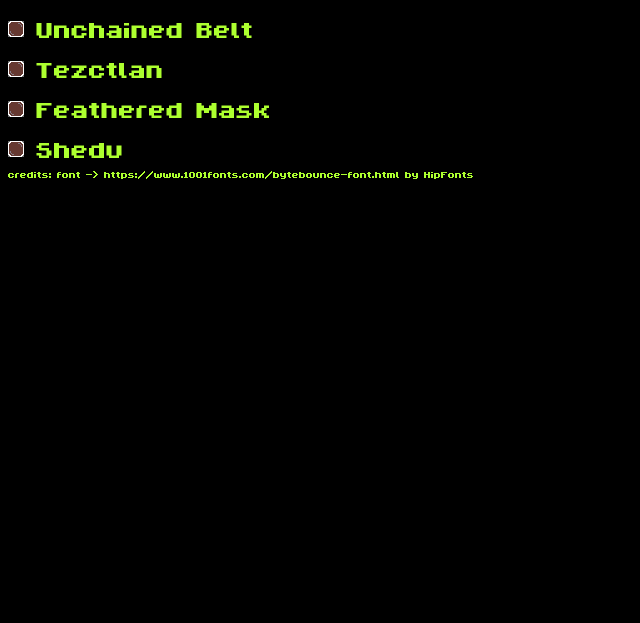
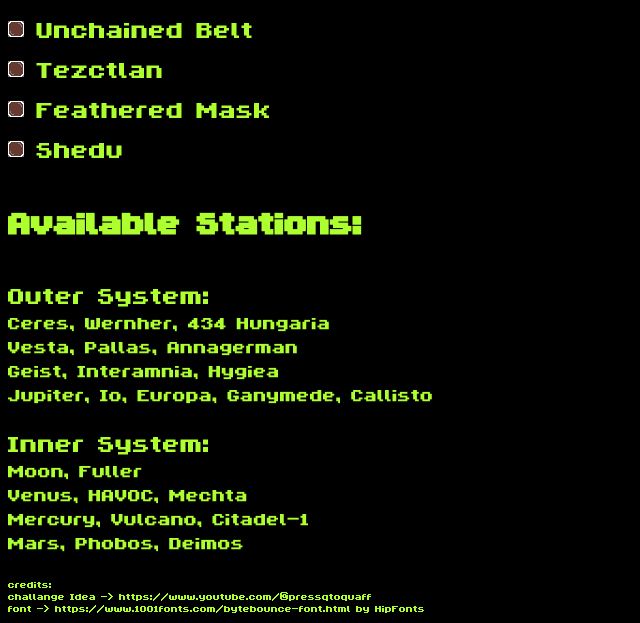
Before and after one commit to BearWithMePlease/root, a plain HTML site: page qmorphRouge/tracker.html in a window 1280 px wide. Shown: the part 755-1378 px from the top of the page, without its empty margins (0-640 px from the left). Before the commit the page ends 944 px from the top, so only its background shows below. Drawn offline with Linux system fonts and the light colour scheme.

Commit message:
added station list for available bramfaturas

```diff
--- a/qmorphRouge/scripts/script.js
+++ b/qmorphRouge/scripts/script.js
@@ -19,18 +19,30 @@ let buttonStates = {
 
 
     "Duggur": false, //here start the bramfaturas
-    "Flauros": false,
     "Gannix": false,
+    "Shartamakhum": false,
+    "Ur": false,
+
     "Kattaram": false,
     "Ron": false,
-    "Shartamakhum": false,
     "Skrivnus": false,
-    "Ur": false
+    "Flauros": false
 };
 
 let loopCounter = {
     "faction": 0,
     "bramfatura": 0
+}
+
+const availStations = {
+    "Duggur": ["Moon", "Fuller"],
+    "Flauros": ["Jupiter", "Io", "Europa", "Ganymede", "Callisto"],
+    "Gannix": ["Venus", "HAVOC", "Mechta"],
+    "Kattaram": ["Ceres", "Wernher", "434 Hungaria"],
+    "Ron": ["Vesta, Pallas, Annagerman"],
+    "Shartamakhum": ["Mercury", "Vulcano", "Citadel-1"],
+    "Skrivnus": ["Geist", "Interamnia", "Hygiea"],
+    "Ur": ["Mars", "Phobos", "Deimos"]
 }
 
 const toggleButtons = document.querySelectorAll('.toggleButton');
@@ -59,6 +71,9 @@ toggleButtons.forEach(button => {
             incrementFaction();
             unsetFaction();
         }
+
+        buildInnerAvailableStationsArray()
+        buildOuterAvailableStationsArray()
     });
 });
 
@@ -126,6 +141,44 @@ function incrementBramfatura(){
     updateLoopCounter();
 }
 
+function buildInnerAvailableStationsArray(){
+    let arr = document.getElementById("inner");
+    arr.textContent = "";
+
+    const keys = Object.keys(buttonStates);
+
+    for(let i = keys.indexOf("Duggur"); i <= keys.indexOf("Ur"); i++){
+        const buttonName = keys[i];
+        if(!buttonStates[buttonName]){
+            const buff = document.createTextNode(availStations[buttonName].join(", "));
+
+            arr.appendChild(buff);
+            arr.appendChild(document.createElement("br"))
+        }
+    }
+
+    return arr;
+}
+
+function buildOuterAvailableStationsArray(){
+    let arr = document.getElementById("outer");
+    arr.textContent = "";
+
+    const keys = Object.keys(buttonStates);
+
+    for(let i = keys.indexOf("Kattaram"); i < keys.length; i++){
+        const buttonName = keys[i];
+        if(!buttonStates[buttonName]){
+            const buff = document.createTextNode(availStations[buttonName].join(", "));
+
+            arr.appendChild(buff);
+            arr.appendChild(document.createElement("br"))
+        }
+    }
+
+    return arr;
+}
+
 
 
 
@@ -175,3 +228,9 @@ function updateLoopCounter(){
     document.getElementById("factionLoop").textContent = `factions: ${loopCounter.faction}`;
     document.getElementById("bramfaturaLoop").textContent = `bramfaturas: ${loopCounter.bramfatura}`;
 }
+
+
+
+// functions triggering on startup
+buildInnerAvailableStationsArray()
+buildOuterAvailableStationsArray()
--- a/qmorphRouge/scripts/style.css
+++ b/qmorphRouge/scripts/style.css
@@ -81,3 +81,15 @@ body {
     text-align: left;
     line-height: 1;
 }
+
+.stationContainer{
+    font-size: 26px;
+}
+
+.miniheader{
+    font-size: 40px;
+}
+
+.stationText{
+    font-size: 30px;
+}
--- a/qmorphRouge/tracker.html
+++ b/qmorphRouge/tracker.html
@@ -246,10 +246,25 @@
 </div>
 
 
+<div class="stationContainer">
+    <h1> Available Stations: </h1>
+    <div class="miniheader"> Outer System: </div>
+    <div id="outer" class="stationText"> </div>
+    <br>
+    <div class="miniheader"> Inner System: </div>
+    <div id = "inner" class="stationText"> </div>
+</div>
 
+
+<br>
+<br>
 <div>
 credits:
+<br>
+challange Idea -> https://www.youtube.com/@pressqtoquaff
+<br>
 font -> https://www.1001fonts.com/bytebounce-font.html by HipFonts
+
 </div>
 
 
```
